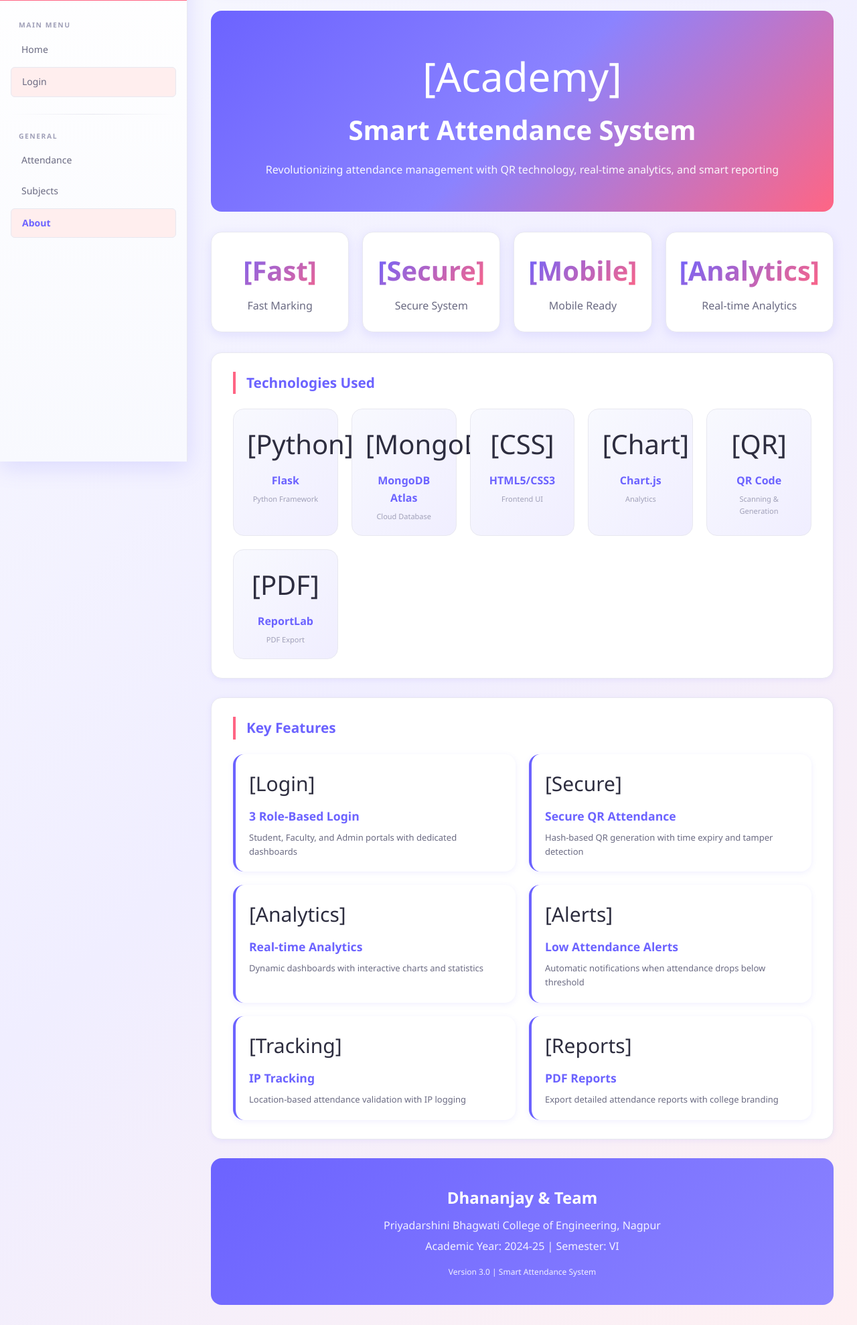
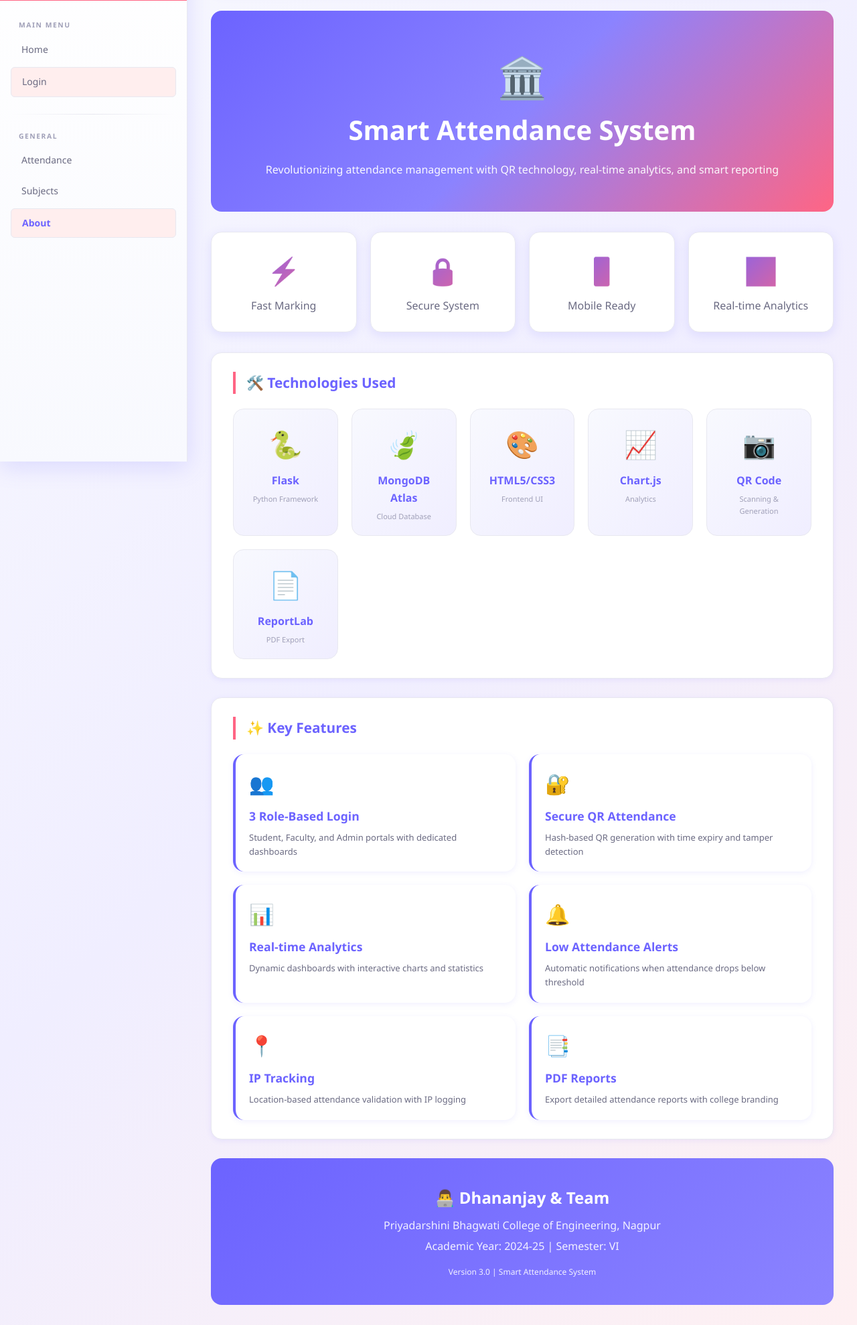
Before and after one commit to dhananjaykalambe/smart-attendance-system, a Flask app: page /about in a window 1280 px wide. Shown: the part 111-2089 px from the top of the page at 67% size. Run offline with Flask 3, Linux system fonts and the light colour scheme; data that the repository does not hold is empty.

Commit message:
Add files via upload

```diff
--- a/templates/about.html
+++ b/templates/about.html
@@ -224,44 +224,44 @@
 
     <div class="about-container">
         <div class="hero-section">
-            <div class="hero-icon" style="font-size: 60px;">[Academy]</div>
+            <div class="hero-icon" style="font-size: 60px;">🏛️</div>
             <h1>Smart Attendance System</h1>
             <p>Revolutionizing attendance management with QR technology, real-time analytics, and smart reporting</p>
         </div>
 
         <div class="stats-banner">
-            <div class="stat-item"><div class="stat-number">[Fast]</div><p>Fast Marking</p></div>
-            <div class="stat-item"><div class="stat-number">[Secure]</div><p>Secure System</p></div>
-            <div class="stat-item"><div class="stat-number">[Mobile]</div><p>Mobile Ready</p></div>
-            <div class="stat-item"><div class="stat-number">[Analytics]</div><p>Real-time Analytics</p></div>
+            <div class="stat-item"><div class="stat-number">⚡</div><p>Fast Marking</p></div>
+            <div class="stat-item"><div class="stat-number">🔒</div><p>Secure System</p></div>
+            <div class="stat-item"><div class="stat-number">📱</div><p>Mobile Ready</p></div>
+            <div class="stat-item"><div class="stat-number">📊</div><p>Real-time Analytics</p></div>
         </div>
 
         <div class="card">
-            <h2>Technologies Used</h2>
+            <h2>🛠️ Technologies Used</h2>
             <div class="tech-grid">
-                <div class="tech-card"><div class="tech-icon">[Python]</div><div class="tech-name">Flask</div><div>Python Framework</div></div>
-                <div class="tech-card"><div class="tech-icon">[MongoDB]</div><div class="tech-name">MongoDB Atlas</div><div>Cloud Database</div></div>
-                <div class="tech-card"><div class="tech-icon">[CSS]</div><div class="tech-name">HTML5/CSS3</div><div>Frontend UI</div></div>
-                <div class="tech-card"><div class="tech-icon">[Chart]</div><div class="tech-name">Chart.js</div><div>Analytics</div></div>
-                <div class="tech-card"><div class="tech-icon">[QR]</div><div class="tech-name">QR Code</div><div>Scanning & Generation</div></div>
-                <div class="tech-card"><div class="tech-icon">[PDF]</div><div class="tech-name">ReportLab</div><div>PDF Export</div></div>
+                <div class="tech-card"><div class="tech-icon">🐍</div><div class="tech-name">Flask</div><div>Python Framework</div></div>
+                <div class="tech-card"><div class="tech-icon">🍃</div><div class="tech-name">MongoDB Atlas</div><div>Cloud Database</div></div>
+                <div class="tech-card"><div class="tech-icon">🎨</div><div class="tech-name">HTML5/CSS3</div><div>Frontend UI</div></div>
+                <div class="tech-card"><div class="tech-icon">📈</div><div class="tech-name">Chart.js</div><div>Analytics</div></div>
+                <div class="tech-card"><div class="tech-icon">📷</div><div class="tech-name">QR Code</div><div>Scanning & Generation</div></div>
+                <div class="tech-card"><div class="tech-icon">📄</div><div class="tech-name">ReportLab</div><div>PDF Export</div></div>
             </div>
         </div>
 
         <div class="card">
-            <h2>Key Features</h2>
+            <h2>✨ Key Features</h2>
             <div class="features-grid">
-                <div class="feature-card"><div class="feature-icon">[Login]</div><div class="feature-title">3 Role-Based Login</div><p>Student, Faculty, and Admin portals with dedicated dashboards</p></div>
-                <div class="feature-card"><div class="feature-icon">[Secure]</div><div class="feature-title">Secure QR Attendance</div><p>Hash-based QR generation with time expiry and tamper detection</p></div>
-                <div class="feature-card"><div class="feature-icon">[Analytics]</div><div class="feature-title">Real-time Analytics</div><p>Dynamic dashboards with interactive charts and statistics</p></div>
-                <div class="feature-card"><div class="feature-icon">[Alerts]</div><div class="feature-title">Low Attendance Alerts</div><p>Automatic notifications when attendance drops below threshold</p></div>
-                <div class="feature-card"><div class="feature-icon">[Tracking]</div><div class="feature-title">IP Tracking</div><p>Location-based attendance validation with IP logging</p></div>
-                <div class="feature-card"><div class="feature-icon">[Reports]</div><div class="feature-title">PDF Reports</div><p>Export detailed attendance reports with college branding</p></div>
+                <div class="feature-card"><div class="feature-icon">👥</div><div class="feature-title">3 Role-Based Login</div><p>Student, Faculty, and Admin portals with dedicated dashboards</p></div>
+                <div class="feature-card"><div class="feature-icon">🔐</div><div class="feature-title">Secure QR Attendance</div><p>Hash-based QR generation with time expiry and tamper detection</p></div>
+                <div class="feature-card"><div class="feature-icon">📊</div><div class="feature-title">Real-time Analytics</div><p>Dynamic dashboards with interactive charts and statistics</p></div>
+                <div class="feature-card"><div class="feature-icon">🔔</div><div class="feature-title">Low Attendance Alerts</div><p>Automatic notifications when attendance drops below threshold</p></div>
+                <div class="feature-card"><div class="feature-icon">📍</div><div class="feature-title">IP Tracking</div><p>Location-based attendance validation with IP logging</p></div>
+                <div class="feature-card"><div class="feature-icon">📑</div><div class="feature-title">PDF Reports</div><p>Export detailed attendance reports with college branding</p></div>
             </div>
         </div>
 
         <div class="developer-section">
-            <div class="developer-name">Dhananjay & Team</div>
+            <div class="developer-name">👨‍💻 Dhananjay & Team</div>
             <div class="college-name">Priyadarshini Bhagwati College of Engineering, Nagpur</div>
             <div class="academic-info">Academic Year: 2024-25 | Semester: VI</div>
             <div class="academic-info" style="margin-top: 15px; font-size: 12px;">Version 3.0 | Smart Attendance System</div>
```
